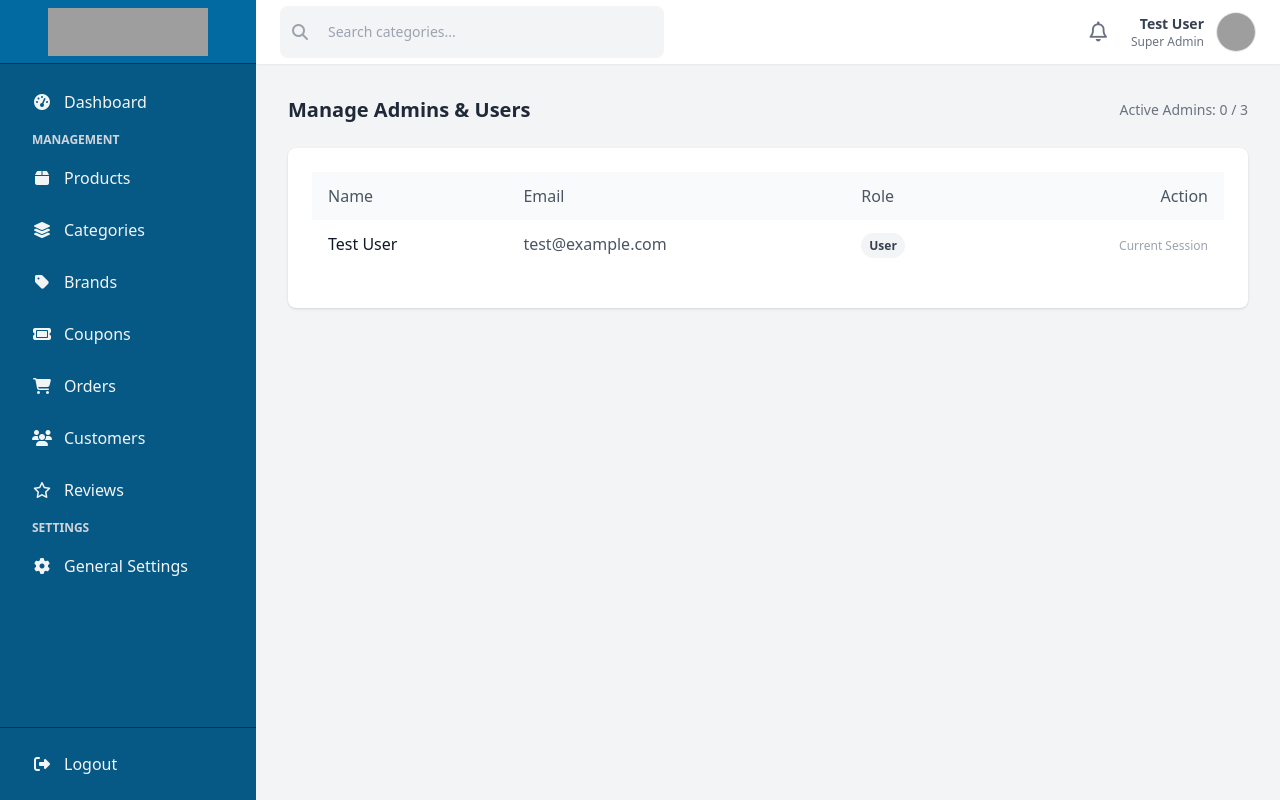
After one commit to Sopheak007661/E-Commerce-Laravel13, a Laravel app: page /admin/users/role in a window 1280 px wide. The commit adds this page. Run offline with Laravel 12, Linux system fonts and the light colour scheme; a user stored in the database is signed in; data comes from the database, SQL or seed files in the repository; style sheets or scripts are compiled from the project's sources; some libraries are stand-ins or nearby versions; grey boxes are pictures that could not be loaded.

Commit message:
Part47 twelve commit(CONTROL ADMIN)

```diff
--- a/app/Http/Controllers/UserController.php
+++ b/app/Http/Controllers/UserController.php
@@ -3,6 +3,8 @@
 namespace App\Http\Controllers;
 
 use Illuminate\Http\Request;
+use Illuminate\Support\Facades\Auth;
+use App\Models\User;
 
 class UserController extends Controller
 {
@@ -10,4 +12,40 @@ class UserController extends Controller
   {
       return view('users.index');
   }
+
+
+
+  //Control admin account
+  public function view_admin_update(){
+      $users = User::orderByRaw("utype = 'ADM' DESC")
+              -> latest()
+              -> paginate(4);
+      return view('admin.users.index', compact('users'));
+  }
+
+
+  public function update_role(Request $request, User $user){
+      $request -> validate([
+        'utype' => 'required|in:ADM,USER',
+      ]);
+
+      // Preven removing your own admin access
+      if($user->id === Auth::id() && $request->utype !== 'ADM'){
+        return back()->with('error', 'You cannot remove your own admin pivileges.');
+      }
+
+      // Optional : Limit maximum number of admins to 3
+      if($request->utype === 'ADM' && $user->utype !== 'ADM'){
+        if(User::where('utype', 'ADM')->count() >= 3){
+          return back()->with('error', 'Maximum of 3 admins allowed.');
+        }
+      }
+
+
+      $user->update(['utype' => $request->utype]);
+      $user->save();
+
+      return back()->with('success', "updated {$user->name}'s role successfully.");
+
+  }
 }
--- a/app/Models/User.php
+++ b/app/Models/User.php
@@ -28,5 +28,13 @@ class User extends Authenticatable
             'email_verified_at' => 'datetime',
             'password' => 'hashed',
         ];
+
     }
+
+    protected $fillable = [
+        'name',
+        'email',
+        'password',
+        'utype',
+    ];
 }
--- /dev/null
+++ b/resources/views/admin/users/index.blade.php
@@ -0,0 +1,63 @@
+<x-admin-layout>
+    <div class="py-8 px-3   sm:px-6 lg:px-8 min-w-0  overflow-y-auto ">
+            <div class="flex justify-between items-center mb-6">
+                <h2 class="text-xl font-semibold text-gray-800">Manage Admins & Users</h2>
+                <span class ="text-sm text-gray-500">
+                    Active Admins: {{ $users->where('utype', 'ADM')->count() }} / 3
+                </span>
+            </div>
+        <div class="flex flex-col bg-white shadow sm:rounded-lg p-6  w-full">
+
+            @if (session('success'))
+                <div class="mb-4 p-3 rounded bg-green-100 text-green-800 text-sm">{{ session('success') }}</div>
+            @endif
+            @if (session('error'))
+                <div class="mb-4 p-3 rounded bg-red-100 text-red-800 text-sm">{{ session('error') }}</div>
+            @endif
+            <div class="overflow-x-auto w-full">
+                <table class="w-full text-left whitespace-nowrap  ">
+                    <thead class="bg-gray-50">
+                        <tr>
+                            <th class="px-4 py-3 text-left font-medium text-gray-600">Name</th>
+                            <th class="px-4 py-3 text-left font-medium text-gray-600">Email</th>
+                            <th class="px-4 py-3 text-left font-medium text-gray-600">Role</th>
+                            <th class="px-4 py-3 text-right font-medium text-gray-600">Action</th>
+                        </tr>
+                    </thead>
+                    <tbody class="divide-y divide-gray-200">
+                        @foreach ($users as $user)
+                            <tr>
+                                <td class="px-4 py-3 font-medium text-gray-900">{{ $user->name }}</td>
+                                <td class="px-4 py-3 text-gray-600">{{ $user->email }}</td>
+                                <td class="px-4 py-3">
+                                    @if ($user->utype === 'ADM')
+                                        <span class="px-2 py-1 text-xs font-semibold rounded-full bg-indigo-100 text-indigo-800">Admin</span>
+                                    @else
+                                        <span class="px-2 py-1 text-xs font-semibold rounded-full bg-gray-100 text-gray-700">User</span>
+                                    @endif
+                                </td>
+                                <td class="px-4 py-3 text-right">
+                                    @if ($user->id !== Auth::id())
+                                        <form action="{{ route('admin.admin.users.update.role', $user) }}" method="POST" class="inline">
+                                            @csrf
+                                            @method('PATCH')
+                                            <input type="hidden" name="utype" value="{{ $user->utype === 'ADM' ? 'USER' : 'ADM' }}">
+                                            <button type="submit" class="px-3 py-1.5 rounded text-xs font-medium {{ $user->utype === 'ADM' ? 'bg-red-600 text-white hover:bg-red-700' : 'bg-indigo-600 text-white hover:bg-indigo-700' }}">
+                                                {{ $user->utype === 'ADM' ? 'Remove Admin' : 'Make Admin' }}
+                                            </button>
+                                        </form>
+                                    @else
+                                        <span class="text-xs text-gray-400">Current Session</span>
+                                    @endif
+                                </td>
+                            </tr>
+                        @endforeach
+                    </tbody>
+                </table>
+            </div>
+            <div class="mt-4">
+                {{ $users->links() }}
+            </div>
+        </bg-white>
+    </div>
+</x-admin-layout>
--- a/resources/views/layouts/admin.blade.php
+++ b/resources/views/layouts/admin.blade.php
@@ -136,8 +136,10 @@
                     </button>
                     <div class="flex items-center gap-3">
                         <div class="text-right hidden sm:block">
-                            <p class="text-sm font-bold text-gray-700">{{Auth::user()->name}}</p>
-                            <p class="text-xs text-gray-500">Super Admin</p>
+                            <a href="{{route('profile.edit')}}">
+                                <p class="text-sm font-bold text-gray-700">{{Auth::user()->name}}</p>
+                                <p class="text-xs text-gray-500">Super Admin</p>
+                            </a>
                         </div>
                         <a href="{{route('profile.edit')}}"><img src="https://i.ibb.co/ksjmvRsc/6203891134942088357-121.gif" alt="Admin" class="w-10 h-10 rounded-full border border-gray-200"></a>
                     </div>
--- a/routes/web.php
+++ b/routes/web.php
@@ -38,12 +38,20 @@ Route::get('/dashboard', function () {
     return view('dashboard');
 })->middleware(['auth', 'verified'])->name('dashboard');
 
+
+Route::middleware('auth') -> prefix('admin') -> name('admin.')->group(function(){
+    Route::get('/users/role',[UserController::class,'view_admin_update'])-> name ('view.admin.update'); //admin.view.admin.update
+    Route::patch('/users/{user}/role',[UserController::class , 'update_role']) -> name('admin.users.update.role');//admin.admin.users.update.role
+});
+
 Route::middleware('auth')->group(function () {
     Route::get('/users',[UserController::class,'index'])->name('users.index');//==================
+
     Route::get('/profile', [ProfileController::class, 'edit'])->name('profile.edit');
     Route::patch('/profile', [ProfileController::class, 'update'])->name('profile.update');
     Route::delete('/profile', [ProfileController::class, 'destroy'])->name('profile.destroy');
 });
+
 
 Route::middleware([AuthAdmin::class])->group(function(){ //==========
     Route::get('/admin',[AdminController::class,'index'])->name('admin.index');
```
Also changed, not shown: Laravel 13 E-Commerce Project Step-by-Step Guide.md (+43 -0 lines), resources/views/profile/edit.blade.php (+8 -0 lines).
